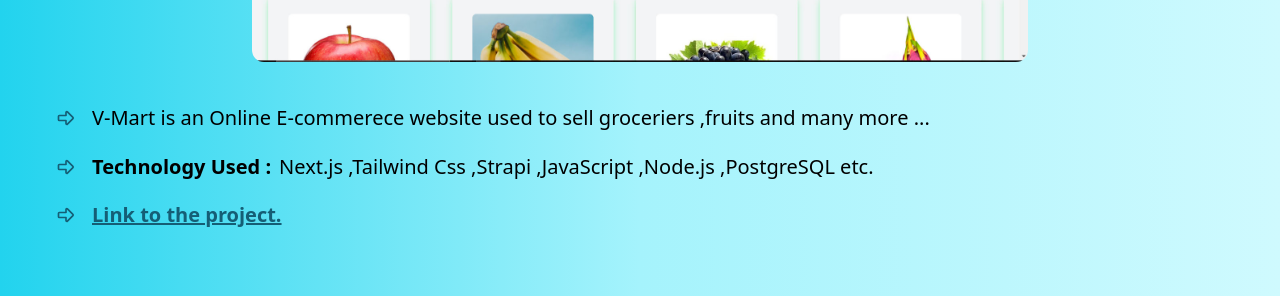
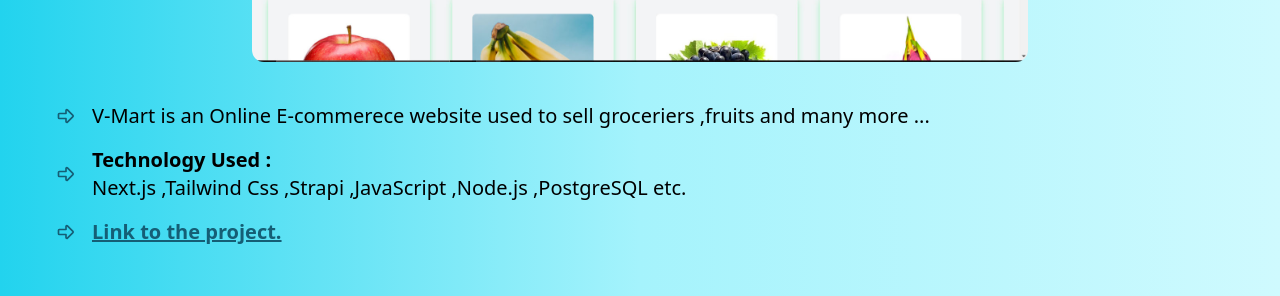
Before and after one commit to Harsh-bhai/portfolio, a Next.js app: page /vmart in a window 1280 px wide. Shown: the part 482-778 px from the top of the page. Built offline with nearby package versions, Linux system fonts and the light colour scheme.

Commit message:
Update vmart.js

```diff
--- a/pages/vmart.js
+++ b/pages/vmart.js
@@ -1,18 +1,38 @@
 import Link from "next/link";
 import React from "react";
-import { TbArrowBigRight } from 'react-icons/tb';
+import { TbArrowBigRight } from "react-icons/tb";
 
 const Vmart = () => {
   return (
     <div className="min-h-screen">
-      <h1 className="mx-14 my-6 flex text-2xl font-semibold ">Project : <p className="mx-4">V-Mart</p> </h1>
-      <div className="img mx-40 flex justify-center "><img src="/vmartfull.jpg " className="h-96 rounded-xl" alt="" /></div>
-     <div className="mx-10 flex flex-col space-y-4 my-10 ">
-     <p className="flex  items-center text-xl  leading-relaxed"><TbArrowBigRight className="text-cyan-800 mx-4" />V-Mart is an Online E-commerece website used to sell groceriers ,fruits and many more ...</p>
-     <p className="flex  items-center text-xl  leading-relaxed"><TbArrowBigRight className="text-cyan-800 mx-4" /><p className="font-semibold mr-2">Technology Used :</p>  Next.js ,Tailwind Css ,Strapi ,JavaScript ,Node.js ,PostgreSQL etc.</p>
-     <Link href={'https://vmartfrontend.onrender.com'}><a target={"_blank"} className="flex  items-center text-xl underline leading-relaxed text-cyan-800 hover:text-green-700 font-semibold"><TbArrowBigRight className="text-cyan-800 mx-4" />Link to the project.</a></Link>
-     </div>
-
+      <h1 className="mx-14 my-6 flex text-2xl font-semibold ">
+        Project : <p className="mx-4">V-Mart</p>{" "}
+      </h1>
+      <div className="img mx-4 md:mx-40 flex justify-center ">
+        <img src="/vmartfull.jpg " className=" md:h-96  rounded-xl" alt="" />
+      </div>
+      <div className="mx-10 flex flex-col space-y-4 my-10 ">
+        <p className="flex  items-center text-sm md:text-xl  leading-relaxed">
+          <TbArrowBigRight className="text-cyan-800 mx-4 hidden md:block" />
+          V-Mart is an Online E-commerece website used to sell groceriers
+          ,fruits and many more ...
+        </p>
+        <p className="flex  items-center text-sm md:text-xl  leading-relaxed">
+          <TbArrowBigRight className="text-cyan-800 mx-4 hidden md:block" />
+          <div className="flex flex-col"><p className="font-semibold mr-2 ">Technology Used : </p>
+           Next.js ,Tailwind Css ,Strapi ,JavaScript ,Node.js ,PostgreSQL
+          etc.</div>
+        </p>
+        <Link href={"https://vmartfrontend.onrender.com"}>
+          <a
+            target={"_blank"}
+            className="flex  items-center text-sm md:text-xl underline leading-relaxed text-cyan-800 hover:text-green-700 font-semibold"
+          >
+            <TbArrowBigRight className="text-cyan-800 mx-4 hidden md:block" />
+            Link to the project.
+          </a>
+        </Link>
+      </div>
     </div>
   );
 };
```
